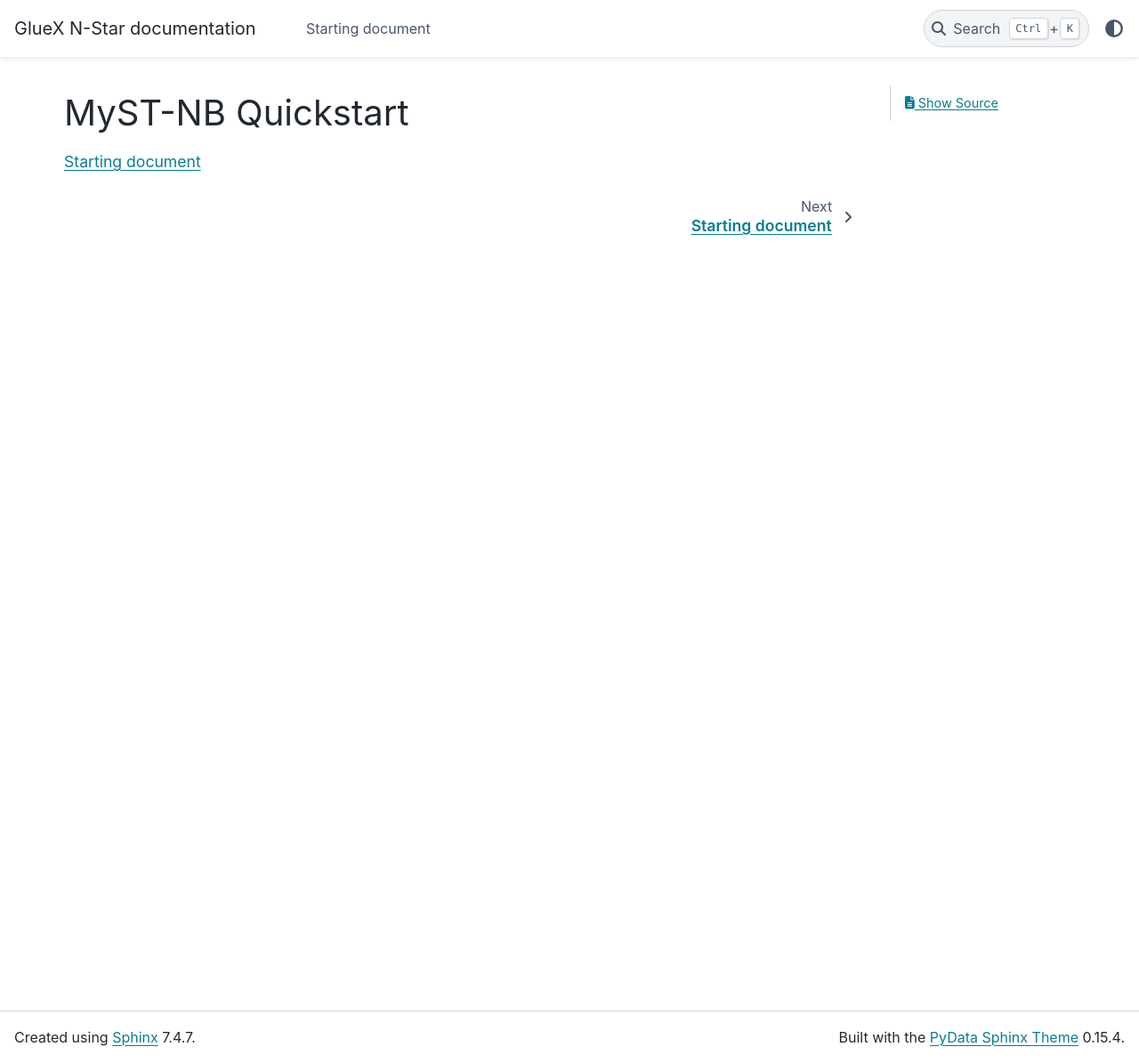
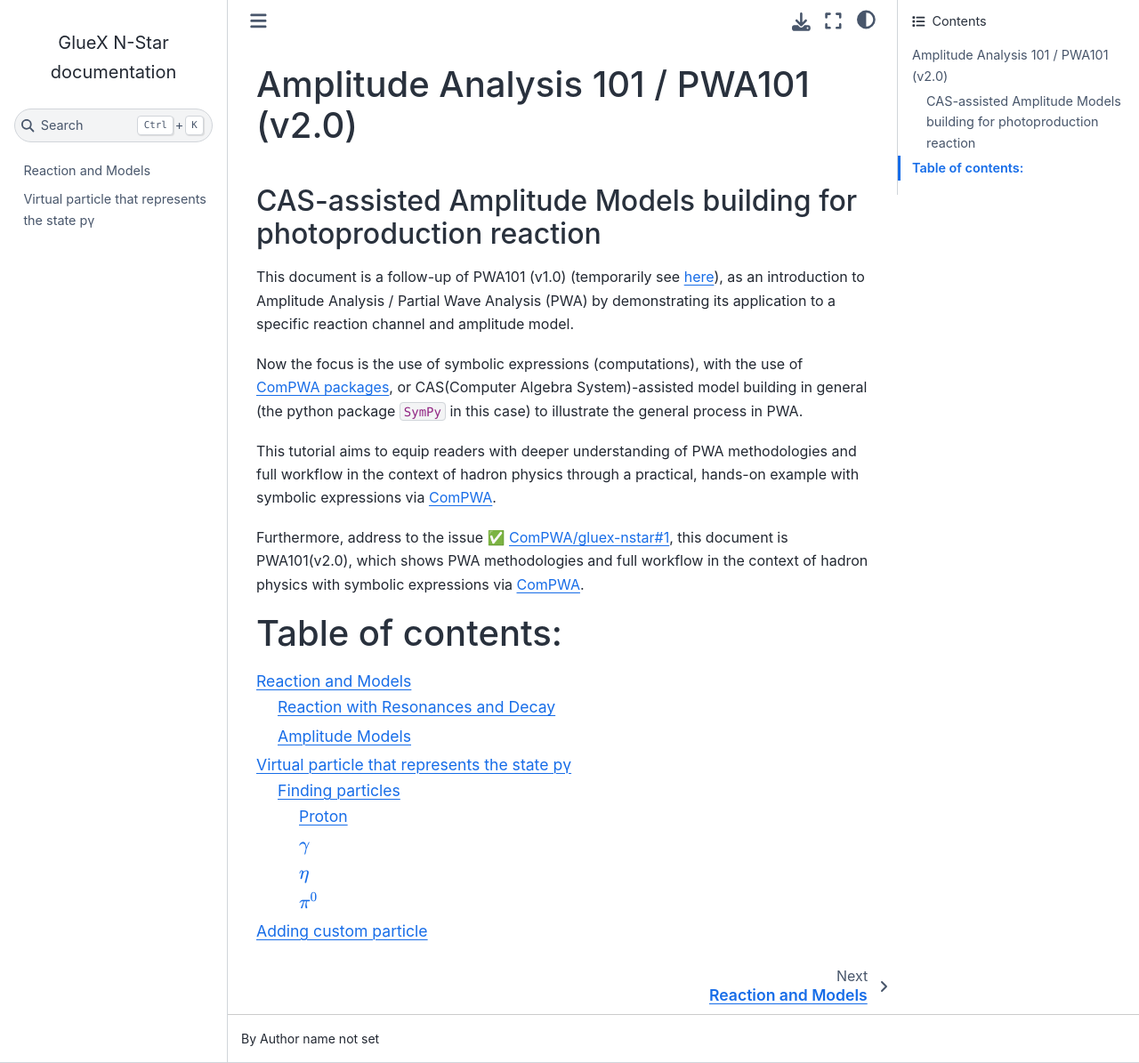
Before and after one commit to ComPWA/gluex-nstar, a Sphinx documentation site: the page built from docs/index.md, in a window 1280 px wide and 1195 px high. Shown: the whole window at 89% size. Built offline with Sphinx 7.4.7 and the Sphinx Book theme 1.1.4, drawn with Linux system fonts in a browser that asks for light colours.

Commit message:
DOC: introduction and generation state (#11)
* first draft of intro

* Change of contents and dependency

* pgamma virtual state generation!

* ready to go draft of decay and gamma generation

* draft now for the transition

* add transition and graph

* test diff transitions

* strong EM weak transition

* organise transition graph

* add STM section

---------

Co-authored-by: Remco de Boer <29308176+redeboer@users.noreply.github.com>

````diff
--- a/docs/conf.py
+++ b/docs/conf.py
@@ -6,7 +6,14 @@
     "_build",
 ]
 extensions = ["myst_nb"]
-html_theme = "pydata_sphinx_theme"
+html_theme = "sphinx_book_theme"
 master_doc = "index"
+myst_enable_extensions = [
+    "amsmath",
+    "colon_fence",
+    "dollarmath",
+    "html_image",
+    "smartquotes",
+]
 nitpicky = True
 project = "GlueX N-Star"
--- a/docs/index.md
+++ b/docs/index.md
@@ -1,5 +1,20 @@
-# MyST-NB Quickstart
+# Amplitude Analysis 101 / PWA101 (v2.0)
+
+## CAS-assisted Amplitude Models building for photoproduction reaction
+
+This document is a follow-up of PWA101 (v1.0) (temporarily see [here](https://compwa--217.org.readthedocs.build/report/999.html)),
+as an introduction to Amplitude Analysis / Partial Wave Analysis (PWA) by demonstrating its application to a specific reaction channel and amplitude model.
+
+Now the focus is the use of symbolic expressions (computations), with the use of [ComPWA packages](https://compwa.github.io/), or CAS(Computer Algebra System)-assisted model building in general (the python package `SymPy` in this case) to illustrate the general process in PWA.
+
+This tutorial aims to equip readers with deeper understanding of PWA methodologies and full workflow in the context of hadron physics through a practical, hands-on example with symbolic expressions via [ComPWA](https://compwa.github.io/).
+
+Furthermore,
+address to the issue ✅&nbsp;[ComPWA/gluex-nstar#1](https://github.com/ComPWA/gluex-nstar/issues/1), this document is PWA101(v2.0), which shows PWA methodologies and full workflow in the context of hadron physics with symbolic expressions via [ComPWA](https://compwa.github.io/).
+
+# Table of contents:
 
 ```{toctree}
-hello
+reaction
+pgamma-state
 ```
--- /dev/null
+++ b/docs/reaction.md
@@ -0,0 +1,73 @@
+# Reaction and Models
+
+<!-- cspell:ignore Mathieu -->
+<!-- This amplitude model is adapted from the [Lecture 11 in STRONG2020 HaSP School](https://indico.ific.uv.es/event/6803/contributions/21223/) by Vincent Mathieu. -->
+
+## Reaction with Resonances and Decay
+
+The (photo-production) reaction is $ \gamma p \to \eta \pi^0 p$, its decay is described by an amplitude model with three possible resonances: $a_2$, $\Delta^+$, and $N^*$.
+
+```{image} https://github.com/ComPWA/compwa-org/assets/17490173/ec6bf191-bd5f-43b0-a6cb-da470b071630
+:width: 100%
+```
+
+## Amplitude Models
+
+The amplitude model is adapted from the [Lecture 11 in STRONG2020 HaSP School](https://indico.ific.uv.es/event/6803/contributions/21223/), only the Breit-Wigner and Spherical harmonics terms are kept for doing PWA eventually, as shown in equation {eq}`BW_SH_label`.
+
+$$
+\begin{eqnarray}
+A^{12} &=& \frac{\sum a_m Y_2^m (\Omega_1)}{s-m^2_{a_2}+im_{a_2} \Gamma_{a_2}} \\
+A^{23} &=& \frac{\sum b_m Y_1^m (\Omega_2)}{s-m^2_{\Delta}+im_{\Delta} \Gamma_{\Delta}}  \\
+\
+A^{31} &=& \frac{c_0}{s-m^2_{N^*}+im_{N^*} \Gamma_{N^*}}
+\end{eqnarray}
+$$ (BW_SH_label)
+
+where s is the Mandelstam variable, m is the mass, $\Gamma$ is the width, $Y^m_l$ is the spherical harmonics, $\Omega_i$ is the decay angles (a pair of Euler angles), and $a_i$, $b_i$, and $c_i$ are coefficients
+
+:::{note}
+Mandelstam variables $s_{ij}=(p_i+p_j)^2$, $t_i=(p_a-p_i)^2$, and $u_i=(p_b-p_i)^2$.
+:::
+
+with  intensity $I$ and amplitude $A$:
+
+
+$$
+
+\begin{eqnarray}
+I &=& |A|^2 \nonumber \\
+A &=& A^{12} + A^{23} + A^{31} \\
+\end{eqnarray}
+
+$$
+(123_label)
+
+where $\quad 1 \equiv \eta ; \quad  2 \equiv \pi^0 ; \quad 3 \equiv p$
+
+:::{note}
+The choice of the amplitude model (equations (1) and (2)) for PWA in this tutorial consists of three resonances, and each of them are formed by two terms: Breit-Wigner with Spherical harmonics ($l = 2, 1, 0$).
+:::
+
+:::{important}
+The spin of $\eta$ meson and $\pi^0$ meson are all 0. But the spin of proton is not 0, it is spin-$\frac{1}{2}$.
+
+In this amplitude model **spin** of baryon is simplified (not realistic):
+$\eta$, $\pi^0$ and $p$ are all treated as spin-0 particles.
+
+This means that total intrinsic spin $s$ is ignored in this model,
+the total angular momentum
+$J$ of the system or any subsystems within this model will solely depend on the orbital angular momentum
+$L$, characterized by quantum number $l$.
+And this simplifies the use of spherical harmonics $Y_l^m(\theta,\phi)$,
+since only the orbital angular momentum component is involved, and thus the combination of contribution is not considered (e.g. Clebsch-Gordan Coefficients).
+
+In our case:
+- $A^{12}$ amplitude represents a d-wave interaction, as indicated by $l=2$.
+    - The possible $m$ values are $−2,−1,0,1,2$. Each of these values corresponds to different orientations of the d-wave. The wave type is solely determined by $l$ and all these $m$ values still describe d-wave characteristics.
+- $A^{23}$ amplitude represents a p-wave interaction, as indicated by $l=1$.
+    - The possible $m$ values are $−1,0,1$. Each of these values corresponds to different orientations of the p-wave. Similarly, these values are all p-wave orientations.
+- $A^{31}$ amplitude represents a s-wave interaction, as indicated by $l=0$.
+    - The only possible $m$ value is 0, which is consistent with the spherical symmetry of s-waves.
+:::
+$$
````
Also changed, not shown: pixi.toml (+8 -0 lines), docs/hello.ipynb (deleted), docs/pgamma-state.ipynb (added), 1 other file.
